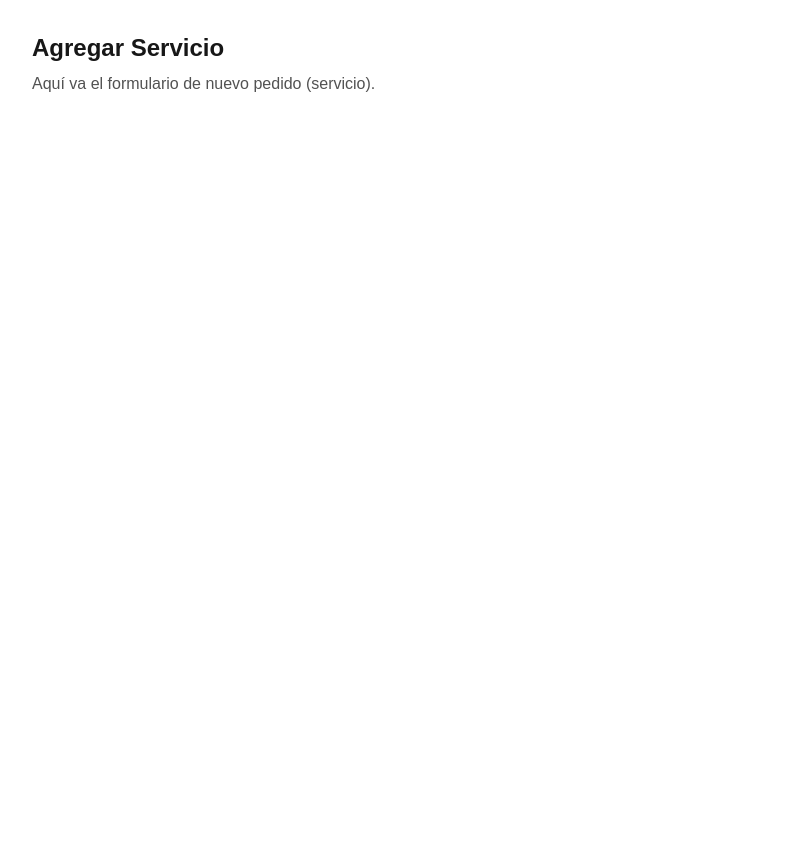
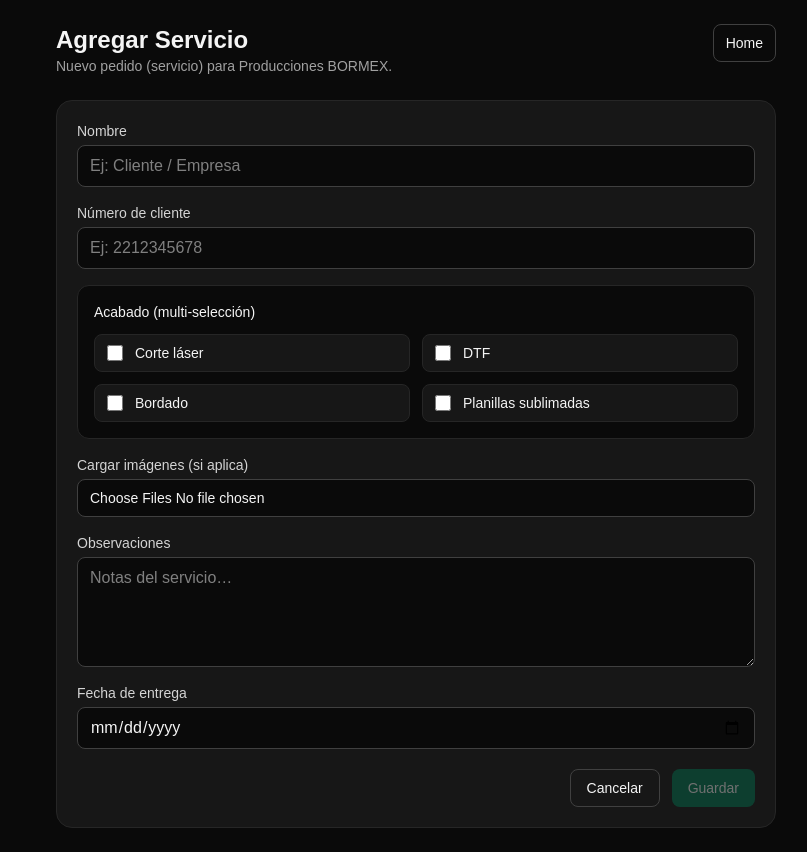
Before and after one commit to Bormex-edergustavo/bormex-nuevo, a Next.js app: page /nuevo-servicio in a window 1280 px wide. Shown: the whole page, without its empty margins (224-1031 px from the left). Before the commit the page ends 800 px from the top, so only its background shows below. Built offline with nearby package versions, Linux system fonts and the light colour scheme.

Commit message:
feat: formularios nuevo souvenir y nuevo servicio

```diff
--- a/app/nuevo-servicio/page.tsx
+++ b/app/nuevo-servicio/page.tsx
@@ -1,14 +1,209 @@
 'use client';
-import React from 'react';
 
-export default function NuevoServicio() {
+import React, { useMemo, useState } from 'react';
+import { useRouter } from 'next/navigation';
+
+type Acabado =
+  | 'CORTE_LASER'
+  | 'DTF'
+  | 'BORDADO'
+  | 'PLANILLAS_SUBLIMADAS';
+
+const ACABADOS: { key: Acabado; label: string }[] = [
+  { key: 'CORTE_LASER', label: 'Corte láser' },
+  { key: 'DTF', label: 'DTF' },
+  { key: 'BORDADO', label: 'Bordado' },
+  { key: 'PLANILLAS_SUBLIMADAS', label: 'Planillas sublimadas' },
+];
+
+type ServicioPedido = {
+  id: string;
+  createdAt: string;
+
+  nombre: string;
+  numeroCliente: string;
+  acabados: Acabado[];
+  observaciones: string;
+  fechaEntrega: string;
+
+  // por ahora solo guardamos nombres; luego conectamos storage real
+  imagenes?: { name: string }[];
+};
+
+function uid() {
+  return `${Date.now()}-${Math.random().toString(16).slice(2)}`;
+}
+
+export default function NuevoServicioPage() {
+  const router = useRouter();
+
+  const [nombre, setNombre] = useState('');
+  const [numeroCliente, setNumeroCliente] = useState('');
+  const [fechaEntrega, setFechaEntrega] = useState('');
+  const [observaciones, setObservaciones] = useState('');
+
+  const [acabados, setAcabados] = useState<Record<Acabado, boolean>>({
+    CORTE_LASER: false,
+    DTF: false,
+    BORDADO: false,
+    PLANILLAS_SUBLIMADAS: false,
+  });
+
+  const [files, setFiles] = useState<File[]>([]);
+
+  const acabadosList = useMemo(
+    () => ACABADOS.filter(a => acabados[a.key]).map(a => a.key),
+    [acabados]
+  );
+
+  const canSave = nombre.trim() && numeroCliente.trim() && fechaEntrega.trim() && acabadosList.length >= 1;
+
+  function toggleAcabado(k: Acabado) {
+    setAcabados(prev => ({ ...prev, [k]: !prev[k] }));
+  }
+
+  function saveToLocalStorage(pedido: ServicioPedido) {
+    const KEY = 'bormex_servicios';
+    const prev = JSON.parse(localStorage.getItem(KEY) || '[]') as ServicioPedido[];
+    prev.unshift(pedido);
+    localStorage.setItem(KEY, JSON.stringify(prev));
+  }
+
+  function onGuardar() {
+    if (!canSave) {
+      alert('Faltan datos obligatorios (Nombre, Número, Fecha y al menos 1 acabado).');
+      return;
+    }
+
+    const pedido: ServicioPedido = {
+      id: uid(),
+      createdAt: new Date().toISOString(),
+
+      nombre: nombre.trim(),
+      numeroCliente: numeroCliente.trim(),
+      fechaEntrega,
+      observaciones: observaciones.trim(),
+      acabados: acabadosList,
+
+      imagenes: files.map(f => ({ name: f.name })),
+    };
+
+    // ✅ Por ahora guardamos local (no rompe nada).
+    // Luego conectamos a tu storage real para tiempo real multi-dispositivo.
+    saveToLocalStorage(pedido);
+
+    alert('Guardado. (Listo para conectar a tiempo real)');
+    router.push('/');
+  }
+
   return (
-    <main className="min-h-screen p-8">
-      <div className="max-w-3xl mx-auto">
-        <h1 className="text-2xl font-bold">Agregar Servicio</h1>
-        <p className="text-neutral-600 mt-2">
-          Aquí va el formulario de nuevo pedido (servicio).
-        </p>
+    <main className="min-h-screen bg-neutral-950 text-neutral-100">
+      <div className="mx-auto max-w-3xl p-6">
+        <div className="flex items-start justify-between gap-4">
+          <div>
+            <h1 className="text-2xl font-semibold">Agregar Servicio</h1>
+            <p className="text-sm text-neutral-400">Nuevo pedido (servicio) para Producciones BORMEX.</p>
+          </div>
+          <button
+            onClick={() => router.push('/')}
+            className="rounded-lg border border-neutral-700 px-3 py-2 text-sm hover:bg-neutral-900"
+          >
+            Home
+          </button>
+        </div>
+
+        <section className="mt-6 rounded-2xl border border-neutral-800 bg-neutral-900 p-5">
+          <div className="grid gap-4">
+            <label className="grid gap-1">
+              <span className="text-sm text-neutral-300">Nombre</span>
+              <input
+                value={nombre}
+                onChange={e => setNombre(e.target.value)}
+                className="rounded-lg border border-neutral-700 bg-neutral-950 px-3 py-2 outline-none focus:border-neutral-500"
+                placeholder="Ej: Cliente / Empresa"
+              />
+            </label>
+
+            <label className="grid gap-1">
+              <span className="text-sm text-neutral-300">Número de cliente</span>
+              <input
+                value={numeroCliente}
+                onChange={e => setNumeroCliente(e.target.value)}
+                className="rounded-lg border border-neutral-700 bg-neutral-950 px-3 py-2 outline-none focus:border-neutral-500"
+                placeholder="Ej: 2212345678"
+              />
+            </label>
+
+            <div className="rounded-xl border border-neutral-800 bg-neutral-950 p-4">
+              <div className="text-sm font-medium">Acabado (multi-selección)</div>
+              <div className="mt-3 grid gap-3 md:grid-cols-2">
+                {ACABADOS.map(a => (
+                  <label key={a.key} className="flex items-center gap-3 rounded-lg border border-neutral-800 bg-neutral-900 px-3 py-2">
+                    <input
+                      type="checkbox"
+                      checked={acabados[a.key]}
+                      onChange={() => toggleAcabado(a.key)}
+                      className="h-4 w-4"
+                    />
+                    <span className="text-sm">{a.label}</span>
+                  </label>
+                ))}
+              </div>
+            </div>
+
+            <label className="grid gap-1">
+              <span className="text-sm text-neutral-300">Cargar imágenes (si aplica)</span>
+              <input
+                type="file"
+                multiple
+                onChange={(e) => setFiles(Array.from(e.target.files || []))}
+                className="rounded-lg border border-neutral-700 bg-neutral-950 px-3 py-2 text-sm"
+              />
+              {files.length > 0 && (
+                <div className="mt-2 rounded-lg border border-neutral-800 bg-neutral-950 p-3 text-xs text-neutral-400">
+                  {files.map(f => <div key={f.name}>• {f.name}</div>)}
+                </div>
+              )}
+            </label>
+
+            <label className="grid gap-1">
+              <span className="text-sm text-neutral-300">Observaciones</span>
+              <textarea
+                value={observaciones}
+                onChange={e => setObservaciones(e.target.value)}
+                className="min-h-[110px] rounded-lg border border-neutral-700 bg-neutral-950 px-3 py-2 outline-none focus:border-neutral-500"
+                placeholder="Notas del servicio…"
+              />
+            </label>
+
+            <label className="grid gap-1">
+              <span className="text-sm text-neutral-300">Fecha de entrega</span>
+              <input
+                type="date"
+                value={fechaEntrega}
+                onChange={e => setFechaEntrega(e.target.value)}
+                className="rounded-lg border border-neutral-700 bg-neutral-950 px-3 py-2 outline-none focus:border-neutral-500"
+              />
+            </label>
+          </div>
+
+          <div className="mt-5 flex justify-end gap-3">
+            <button
+              onClick={() => router.push('/')}
+              className="rounded-lg border border-neutral-700 px-4 py-2 text-sm hover:bg-neutral-950"
+            >
+              Cancelar
+            </button>
+
+            <button
+              onClick={onGuardar}
+              disabled={!canSave}
+              className="rounded-lg bg-emerald-700 px-4 py-2 text-sm font-medium disabled:opacity-40"
+            >
+              Guardar
+            </button>
+          </div>
+        </section>
       </div>
     </main>
   );
```
